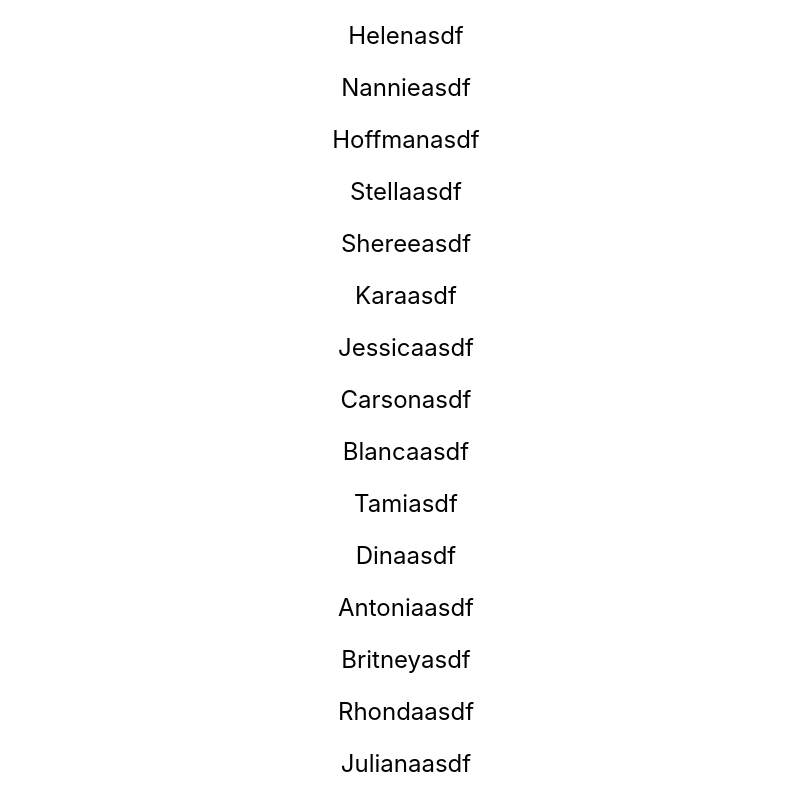
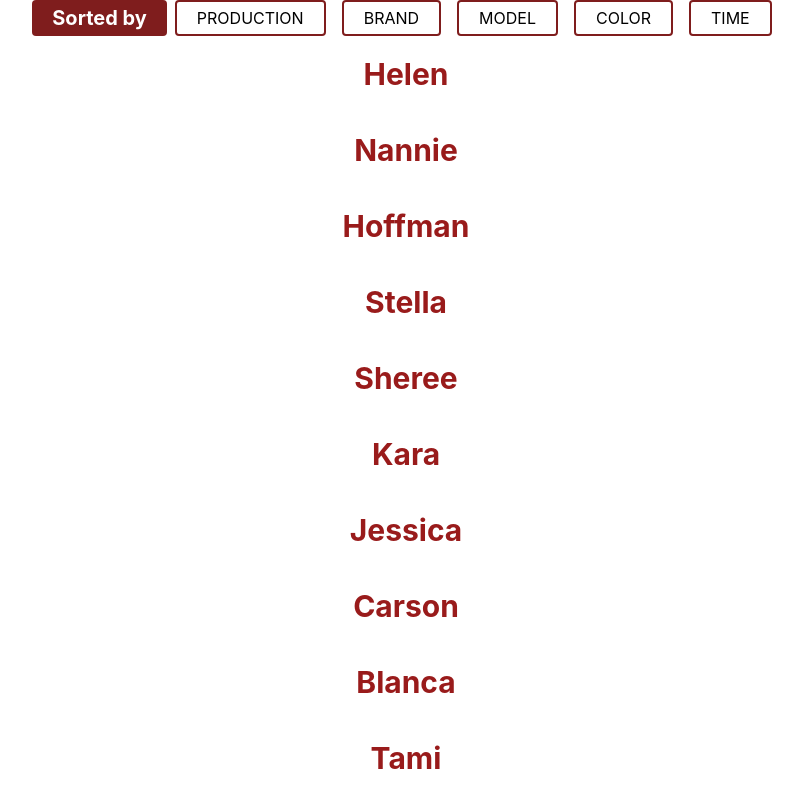
Before and after one commit to Real-Musafir/job-task-carsdata, a React (Create React App) app: page / in a window 1280 px wide. Shown: the top 800 px of the page, without its empty margins (234-1037 px from the left). Built offline with nearby package versions, Linux system fonts and the light colour scheme.

Commit message:
showed sorted type section in header

```diff
--- a/src/App.js
+++ b/src/App.js
@@ -1,11 +1,30 @@
+import { useState } from "react";
 import "./App.css";
-import { carsData } from "./utils/carsData";
+import { carsData, SORT_TYPE_LIST } from "./utils/carsData";
 function App() {
+  const [sortType, setSortType] = useState(null);
   return (
-    <div className="App">
+    <div className="bg-white flex flex-col items-center">
+      {/* Sort Filter Section */}
+      <div className="flex flex-row">
+        <div className="bg-red-900 px-5 py-1 rounded">
+          <h1 className="text-white text-xl font-bold">Sorted by</h1>
+        </div>
+
+        {SORT_TYPE_LIST.map((item, index) => (
+          <div
+            className="border-2 px-5 py-1 rounded border-red-900 mx-2 cursor-pointer"
+            key={index}
+          >
+            <h1>{item.title}</h1>
+          </div>
+        ))}
+      </div>
+
+      {/* Data Section */}
       {carsData.map((item, index) => (
         <div key={index}>
-          <h1 className="text-black m-5 text-2xl">{item.model}asdf</h1>
+          <h1 className="text-red-800 m-5 text-3xl font-bold ">{item.model}</h1>
         </div>
       ))}
     </div>
--- a/src/utils/carsData.js
+++ b/src/utils/carsData.js
@@ -1,3 +1,26 @@
+export const SORT_TYPE_LIST = [
+  {
+    title: "PRODUCTION",
+    tag: "isInProduction",
+  },
+  {
+    title: "BRAND",
+    tag: "brand",
+  },
+  {
+    title: "MODEL",
+    tag: "model",
+  },
+  {
+    title: "COLOR",
+    tag: "color",
+  },
+  {
+    title: "TIME",
+    tag: "createdAt",
+  },
+];
+
 export const carsData = [
   {
     id: "6531d10e5233915130deb0b7",
```
